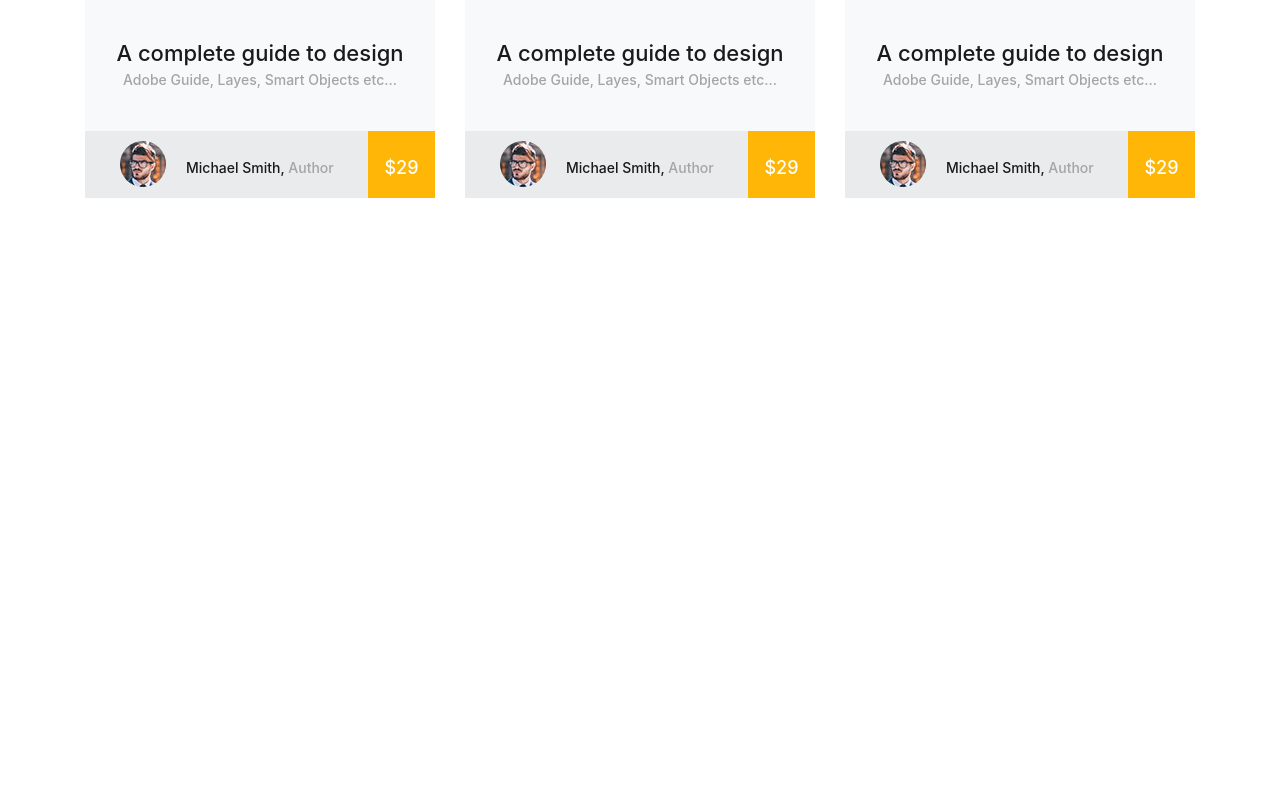
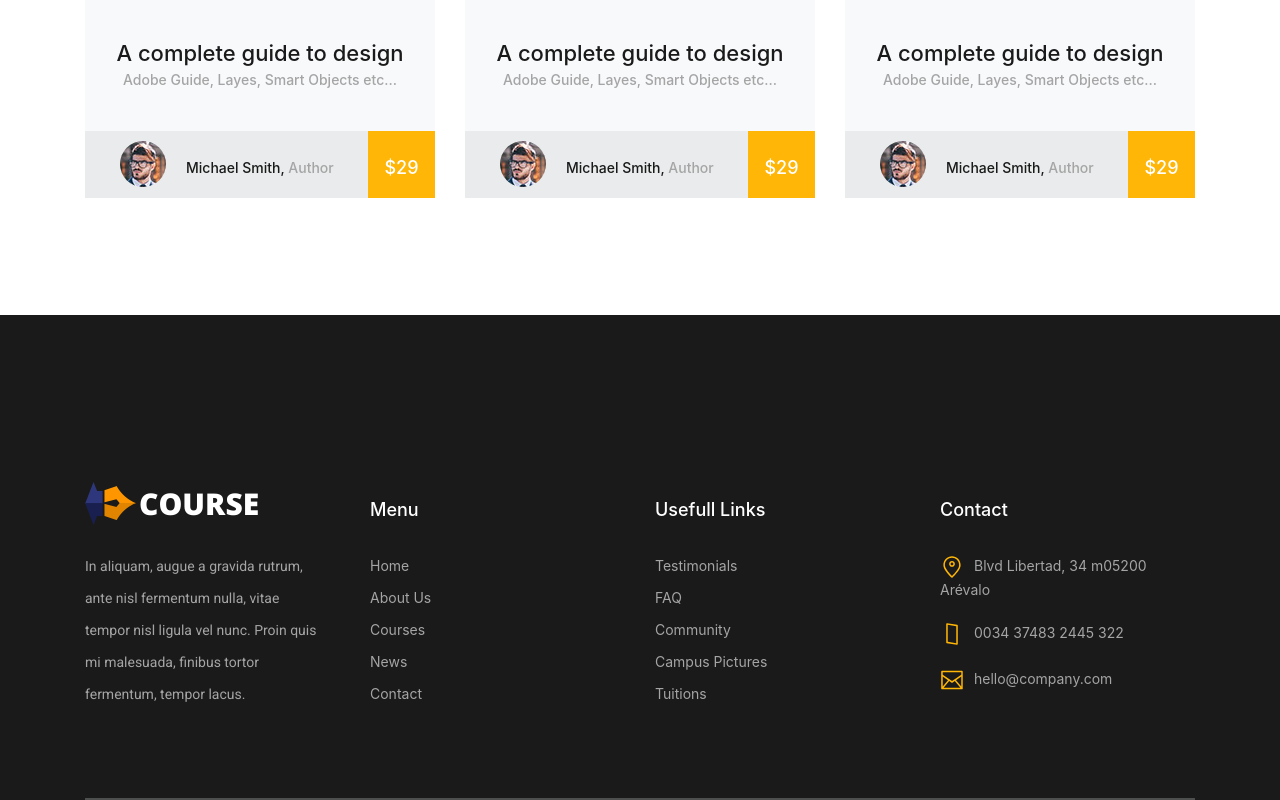
Before and after one commit to HoaHyNgoc/courses-review-site, a React (Create React App) app in the folder academics-review-app/: page / in a window 1280 px wide. Shown: the part 1573-2373 px from the top of the page. Before the commit the page ends 1888 px from the top, so only its background shows below. Built offline with nearby package versions, Linux system fonts and the light colour scheme.

Commit message:
create global footer component

```diff
--- a/academics-review-app/src/App.js
+++ b/academics-review-app/src/App.js
@@ -1,12 +1,14 @@
 import React from "react";
 import GlobalNavigation from "./components/global_page_navigation/GlobalNavigation";
 import ComponentsPageCourses from "./components/page_courses/ComponentsPageCourses";
+import GlobalFooter from "./components/global_page_footer/GlobalFooter";
 
 function App() {
   return (
     <div className="super_container">
-        <GlobalNavigation />
-        <ComponentsPageCourses/>
+      <GlobalNavigation />
+      <ComponentsPageCourses />
+      <GlobalFooter />
     </div>
   );
 }
--- /dev/null
+++ b/academics-review-app/src/components/global_page_footer/GlobalFooter.js
@@ -0,0 +1,118 @@
+import React, { Component } from "react";
+
+class GlobalFooter extends Component {
+  ComponentGlobalFooterContent = () => {
+    return (
+      <div className="footer_content">
+        <div className="row">
+          {/* Footer Column - About */}
+          <div className="col-lg-3 footer_col">
+            {/* Logo */}
+            <div className="logo_container">
+              <div className="logo">
+                <img src="images/logo.png" alt="" />
+                <span>course</span>
+              </div>
+            </div>
+            <p className="footer_about_text">
+              In aliquam, augue a gravida rutrum, ante nisl fermentum nulla,
+              vitae tempor nisl ligula vel nunc. Proin quis mi malesuada,
+              finibus tortor fermentum, tempor lacus.
+            </p>
+          </div>
+          {/* Footer Column - Menu */}
+          <div className="col-lg-3 footer_col">
+            <div className="footer_column_title">Menu</div>
+            <div className="footer_column_content">
+              <ul>
+                <li className="footer_list_item">
+                  <a href="index.html">Home</a>
+                </li>
+                <li className="footer_list_item">
+                  <a href="#">About Us</a>
+                </li>
+                <li className="footer_list_item">
+                  <a href="#">Courses</a>
+                </li>
+                <li className="footer_list_item">
+                  <a href="news.html">News</a>
+                </li>
+                <li className="footer_list_item">
+                  <a href="contact.html">Contact</a>
+                </li>
+              </ul>
+            </div>
+          </div>
+          {/* Footer Column - Usefull Links */}
+          <div className="col-lg-3 footer_col">
+            <div className="footer_column_title">Usefull Links</div>
+            <div className="footer_column_content">
+              <ul>
+                <li className="footer_list_item">
+                  <a href="#">Testimonials</a>
+                </li>
+                <li className="footer_list_item">
+                  <a href="#">FAQ</a>
+                </li>
+                <li className="footer_list_item">
+                  <a href="#">Community</a>
+                </li>
+                <li className="footer_list_item">
+                  <a href="#">Campus Pictures</a>
+                </li>
+                <li className="footer_list_item">
+                  <a href="#">Tuitions</a>
+                </li>
+              </ul>
+            </div>
+          </div>
+          {/* Footer Column - Contact */}
+          <div className="col-lg-3 footer_col">
+            <div className="footer_column_title">Contact</div>
+            <div className="footer_column_content">
+              <ul>
+                <li className="footer_contact_item">
+                  <div className="footer_contact_icon">
+                    <img
+                      src="images/placeholder.svg"
+                      alt="https://www.flaticon.com/authors/lucy-g"
+                    />
+                  </div>
+                  Blvd Libertad, 34 m05200 Arévalo
+                </li>
+                <li className="footer_contact_item">
+                  <div className="footer_contact_icon">
+                    <img
+                      src="images/smartphone.svg"
+                      alt="https://www.flaticon.com/authors/lucy-g"
+                    />
+                  </div>
+                  0034 37483 2445 322
+                </li>
+                <li className="footer_contact_item">
+                  <div className="footer_contact_icon">
+                    <img
+                        src="images/envelope.svg"
+                        alt="https://www.flaticon.com/authors/lucy-g"
+                    />
+                  </div>
+                  hello@company.com
+                </li>
+              </ul>
+            </div>
+          </div>
+        </div>
+      </div>
+    );
+  };
+
+  render() {
+    return (
+        <footer className="footer">
+            <div className="container">{this.ComponentGlobalFooterContent()}</div>
+        </footer>
+    );
+  }
+}
+
+export default GlobalFooter;
```
